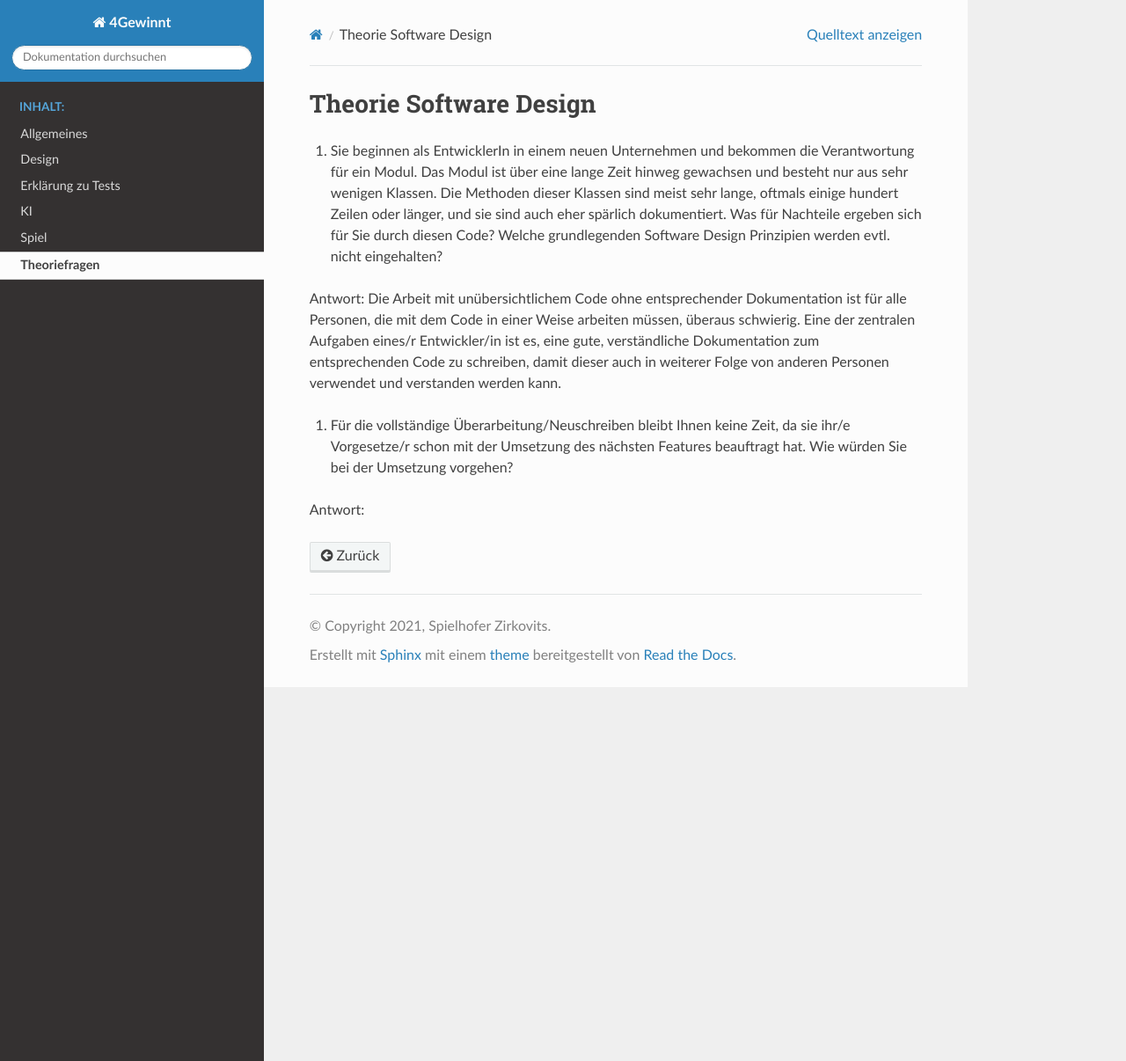
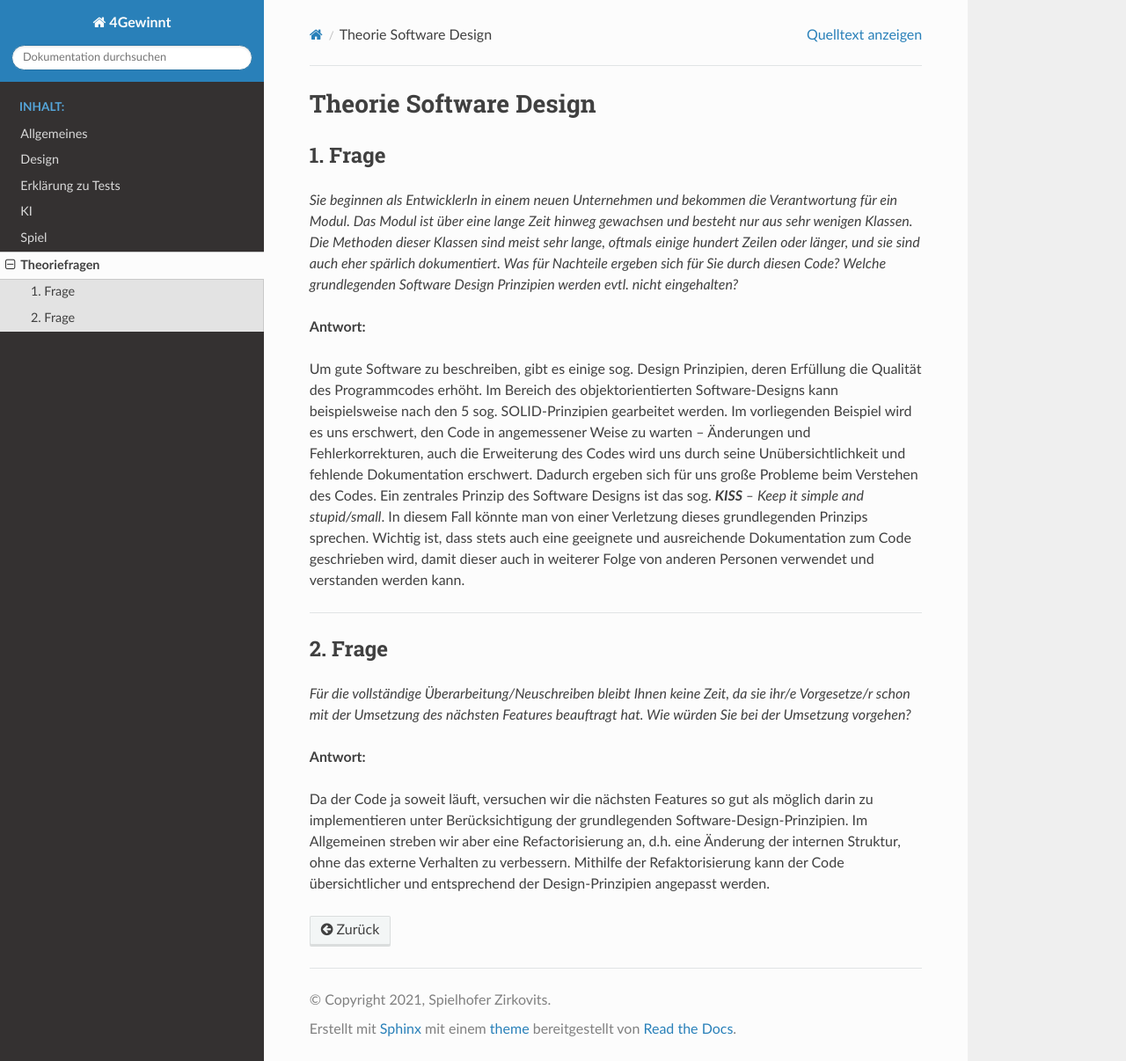
Before and after one commit to GabrielZirk/4gewinnt, a Sphinx documentation site: the page built from docs/source/theoriefragen.md, in a window 1280 px wide and 1206 px high. Shown: the whole window at 88% size. Built offline with Sphinx 7.4.7 and the Read the Docs theme 2.0.0, drawn with Linux system fonts in a browser that asks for light colours; pages that are not in the unit, such as notebooks, are missing from menus.

Commit message:
Update Theoriefragen und Erstellen erweiterte Sphinx Doku design

```diff
--- a/docs/source/theoriefragen.md
+++ b/docs/source/theoriefragen.md
@@ -1,11 +1,20 @@
 # Theorie Software Design
 
-1. Sie beginnen als EntwicklerIn in einem neuen Unternehmen und bekommen die Verantwortung für ein Modul. Das Modul ist über eine lange Zeit hinweg gewachsen und besteht nur aus sehr wenigen Klassen. Die Methoden dieser Klassen sind meist sehr lange, oftmals einige hundert Zeilen oder länger, und sie sind auch eher spärlich dokumentiert. Was für Nachteile ergeben sich für Sie durch diesen Code? Welche grundlegenden Software Design Prinzipien werden evtl. nicht eingehalten?
-
-Antwort:
-Die Arbeit mit unübersichtlichem Code ohne entsprechender Dokumentation ist für alle Personen, die mit dem Code in einer Weise arbeiten müssen, überaus schwierig. Eine der zentralen Aufgaben eines/r Entwickler/in ist es, eine gute, verständliche Dokumentation zum entsprechenden Code zu schreiben, damit dieser auch in weiterer Folge von anderen Personen verwendet und verstanden werden kann.
+### 1. Frage
+*Sie beginnen als EntwicklerIn in einem neuen Unternehmen und bekommen die Verantwortung für ein Modul. Das Modul ist über eine lange Zeit hinweg gewachsen und besteht nur aus sehr wenigen Klassen. Die Methoden dieser Klassen sind meist sehr lange, oftmals einige hundert Zeilen oder länger, und sie sind auch eher spärlich dokumentiert. Was für Nachteile ergeben sich für Sie durch diesen Code? Welche grundlegenden Software Design Prinzipien werden evtl. nicht eingehalten?*
 
 
-2. Für die vollständige Überarbeitung/Neuschreiben bleibt Ihnen keine Zeit, da sie ihr/e Vorgesetze/r schon mit der Umsetzung des nächsten Features beauftragt hat. Wie würden Sie bei der Umsetzung vorgehen?
+**Antwort:**
 
-Antwort:
+Um gute Software zu beschreiben, gibt es einige sog. Design Prinzipien, deren Erfüllung die Qualität des Programmcodes erhöht. Im Bereich des objektorientierten Software-Designs kann beispielsweise nach den 5 sog. SOLID-Prinzipien gearbeitet werden. Im vorliegenden Beispiel wird es uns erschwert, den Code in angemessener Weise zu warten – Änderungen und Fehlerkorrekturen, auch die Erweiterung des Codes wird uns durch seine Unübersichtlichkeit und fehlende Dokumentation erschwert. Dadurch ergeben sich für uns große Probleme beim Verstehen des Codes. Ein zentrales Prinzip des Software Designs ist das sog. ***KISS** – Keep it simple and stupid/small*. In diesem Fall könnte man von einer Verletzung dieses grundlegenden Prinzips sprechen.
+Wichtig ist, dass stets auch eine geeignete und ausreichende Dokumentation zum Code geschrieben wird, damit dieser auch in weiterer Folge von anderen Personen verwendet und verstanden werden kann.
+
+---
+
+### 2. Frage
+*Für die vollständige Überarbeitung/Neuschreiben bleibt Ihnen keine Zeit, da sie ihr/e Vorgesetze/r schon mit der Umsetzung des nächsten Features beauftragt hat. Wie würden Sie bei der Umsetzung vorgehen?*
+
+
+**Antwort:**
+
+Da der Code ja soweit läuft, versuchen wir die nächsten Features so gut als möglich darin zu implementieren unter Berücksichtigung der grundlegenden Software-Design-Prinzipien. Im Allgemeinen streben wir aber eine Refactorisierung an, d.h. eine Änderung der internen Struktur, ohne das externe Verhalten zu verbessern. Mithilfe der Refaktorisierung kann der Code übersichtlicher und entsprechend der Design-Prinzipien angepasst werden.
```
Also changed, not shown: docs/source/design.md (+5 -0 lines).
